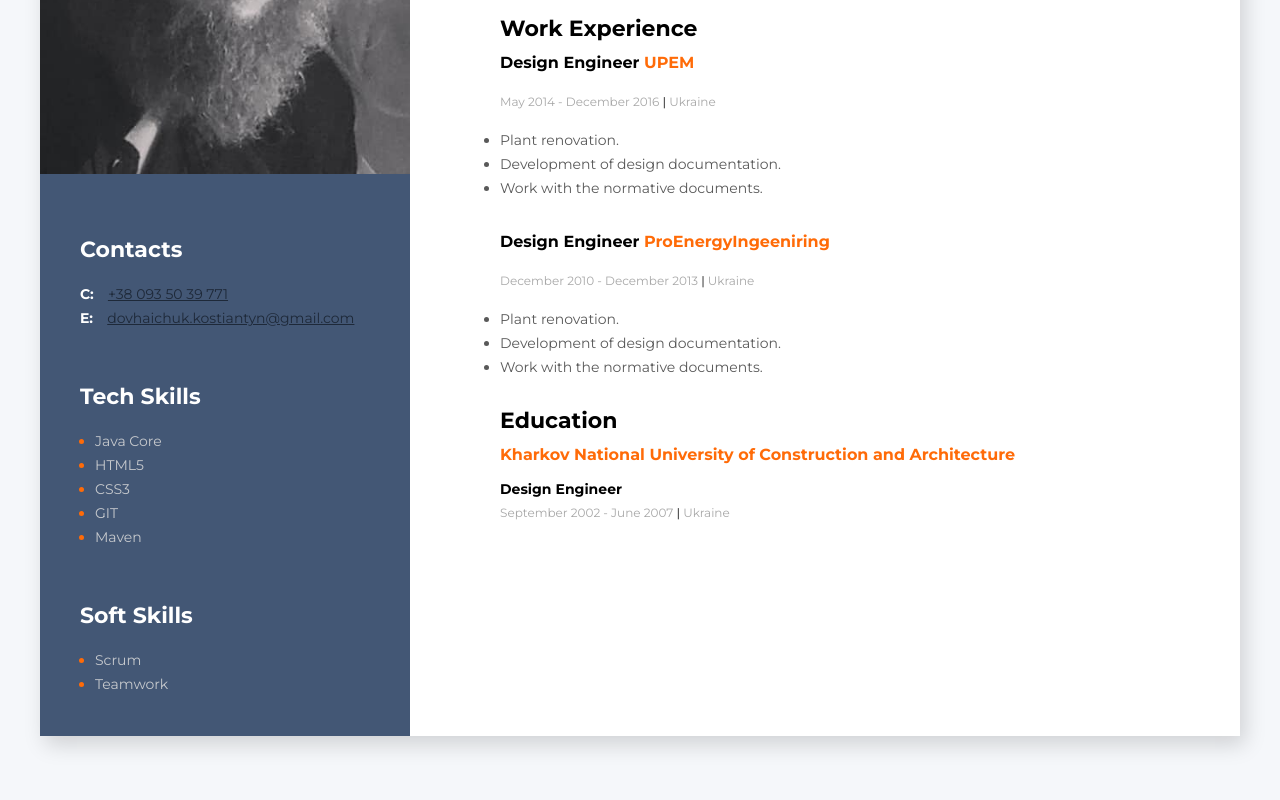
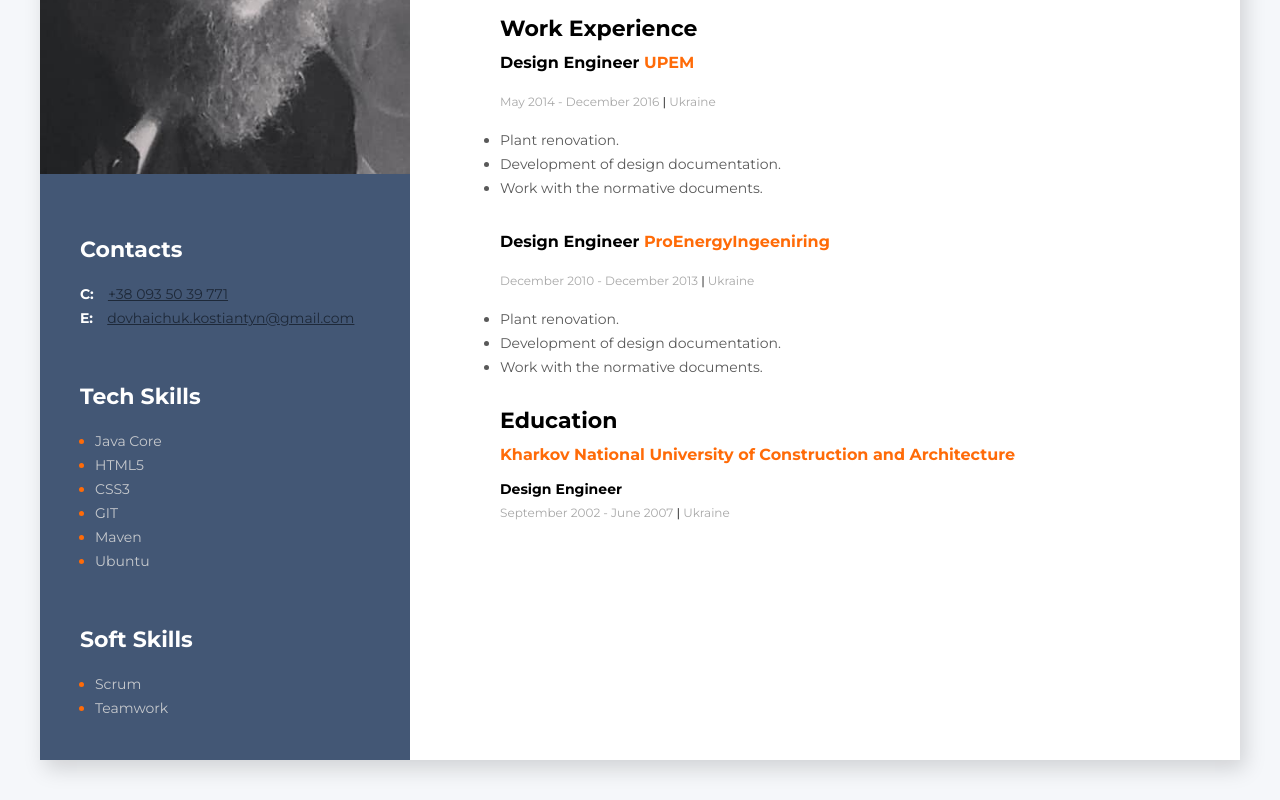
Before and after one commit to kos-d/my-resume, a plain HTML site: page index.html in a window 1280 px wide. Shown: the part 454-1254 px from the top of the page. Before the commit the page ends 1230 px from the top, so only its background shows below. Drawn offline with Linux system fonts and the light colour scheme.

Commit message:
edit index.html_02

```diff
--- a/index.html
+++ b/index.html
@@ -50,6 +50,9 @@
                     </li>
                     <li class="tech-skills-item">
                         <span class="tech-skills-text">Maven</span>
+                    </li>
+                    <li class="tech-skills-item">
+                        <span class="tech-skills-text">Ubuntu</span>
                     </li>
                 </ul>
             </div>
```
Also changed, not shown: info.txt (added).
